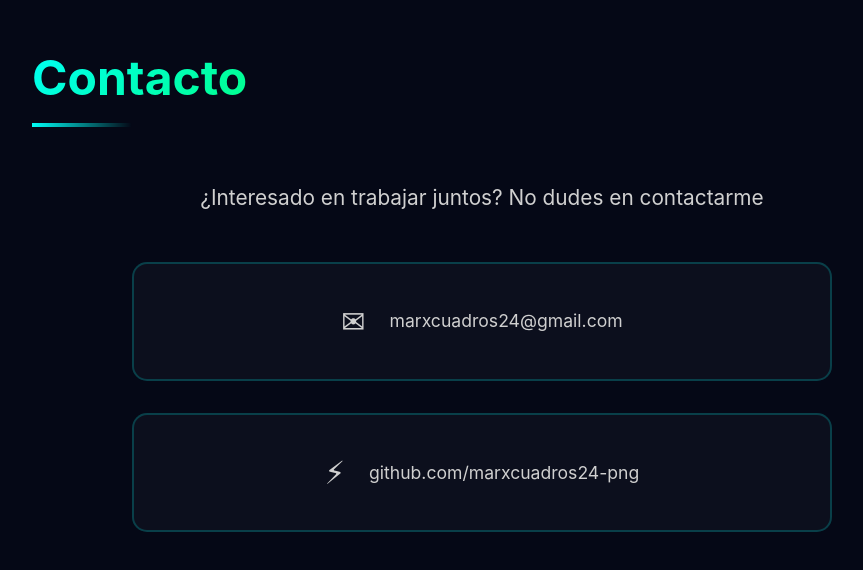
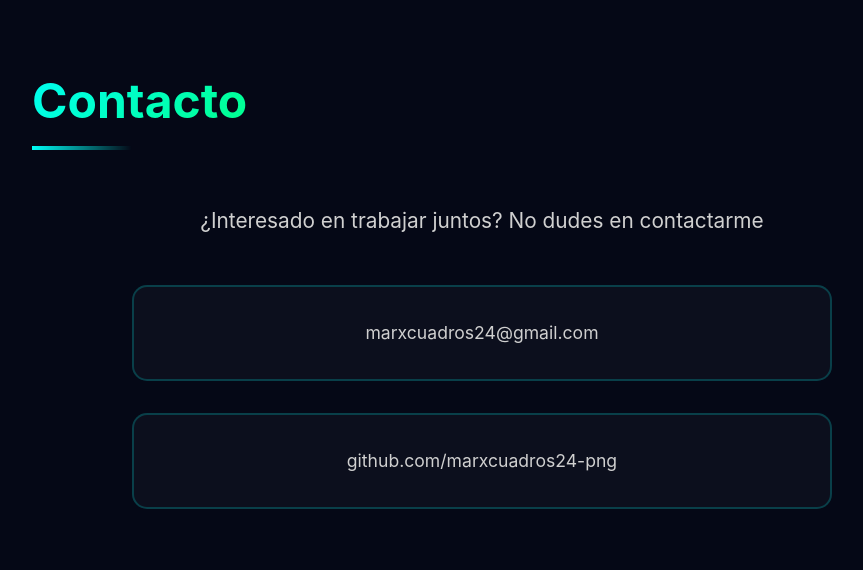
Before and after one commit to marxcuadros24-png/Portfolio-Marx, a plain HTML site: page index.html in a window 1280 px wide. Shown: the part 3408-3978 px from the top of the page, without its empty margins (298-1161 px from the left). Drawn offline with nearby package versions, Linux system fonts and the light colour scheme.

Commit message:
Ajustes visuales y mejoras de diseño

```diff
--- a/index.html
+++ b/index.html
@@ -160,11 +160,11 @@
                     </p>
                     <div class="contact-methods">
                         <a href="mailto:marxcuadros24@gmail.com" class="contact-item" data-aos="fade-right" data-aos-delay="300">
-                            <span class="contact-icon">✉</span>
+
                             <span>marxcuadros24@gmail.com</span>
                         </a>
                         <a href="https://github.com/marxcuadros24-png" target="_blank" class="contact-item" data-aos="fade-right" data-aos-delay="400">
-                            <span class="contact-icon">⚡</span>
+
                             <span>github.com/marxcuadros24-png</span>
                         </a>
                     </div>
--- a/script.js
+++ b/script.js
@@ -134,7 +134,6 @@ window.addEventListener('scroll', () => {
 // ===== EFECTO DE ESCRITURA (TYPING) =====
 const texts = [
     'Creando experiencias digitales únicas',
-    'Desarrollando el futuro del web',
     'Transformando ideas en código',
     'Innovación y creatividad'
 ];
@@ -190,11 +189,6 @@ document.querySelectorAll('.skill-item').forEach(skill => {
     });
 });
 
-// ===== EFECTO PARALLAX DESACTIVADO =====
-// Se removió el efecto parallax para evitar que los elementos se muevan con el scroll
-
-// ===== EFECTO DE CAMBIO DE COLOR REMOVIDO =====
-// Se quitó el hue-rotate para que la foto mantenga sus colores naturales
 
 // ===== CONTADOR DE ANIMACIÓN PARA ESTADÍSTICAS (OPCIONAL) =====
 function animateValue(element, start, end, duration) {
@@ -260,8 +254,8 @@ document.querySelectorAll('.project-card').forEach(card => {
 // ===== PRELOADER (OPCIONAL) =====
 window.addEventListener('load', () => {
     document.body.style.overflow = 'auto';
-    console.log('🚀 Portfolio cargado con éxito!');
-    console.log('💻 Desarrollado por Marx Cuadros');
+    console.log('Portfolio cargado con éxito!');
+    console.log('Desarrollado por Marx Cuadros');
 });
 
 // ===== DETECTAR TEMA DEL SISTEMA (OPCIONAL) =====
@@ -270,6 +264,6 @@ if (window.matchMedia && window.matchMedia('(prefers-color-scheme: dark)').match
 }
 
 // ===== EASTER EGG: MENSAJE EN CONSOLA =====
-console.log('%c¡Hola Developer! 👋', 'color: #00fff7; font-size: 20px; font-weight: bold;');
-console.log('%c¿Curioseando el código? Me gusta tu estilo 😎', 'color: #00ff88; font-size: 14px;');
+console.log('%c¡Hola Developer! ', 'color: #00fff7; font-size: 20px; font-weight: bold;');
+console.log('%c¿Curioseando el código? Me gusta tu estilo ', 'color: #00ff88; font-size: 14px;');
 console.log('%cContáctame: marxcuadros24@gmail.com', 'color: #ff00ff; font-size: 12px;');
```
